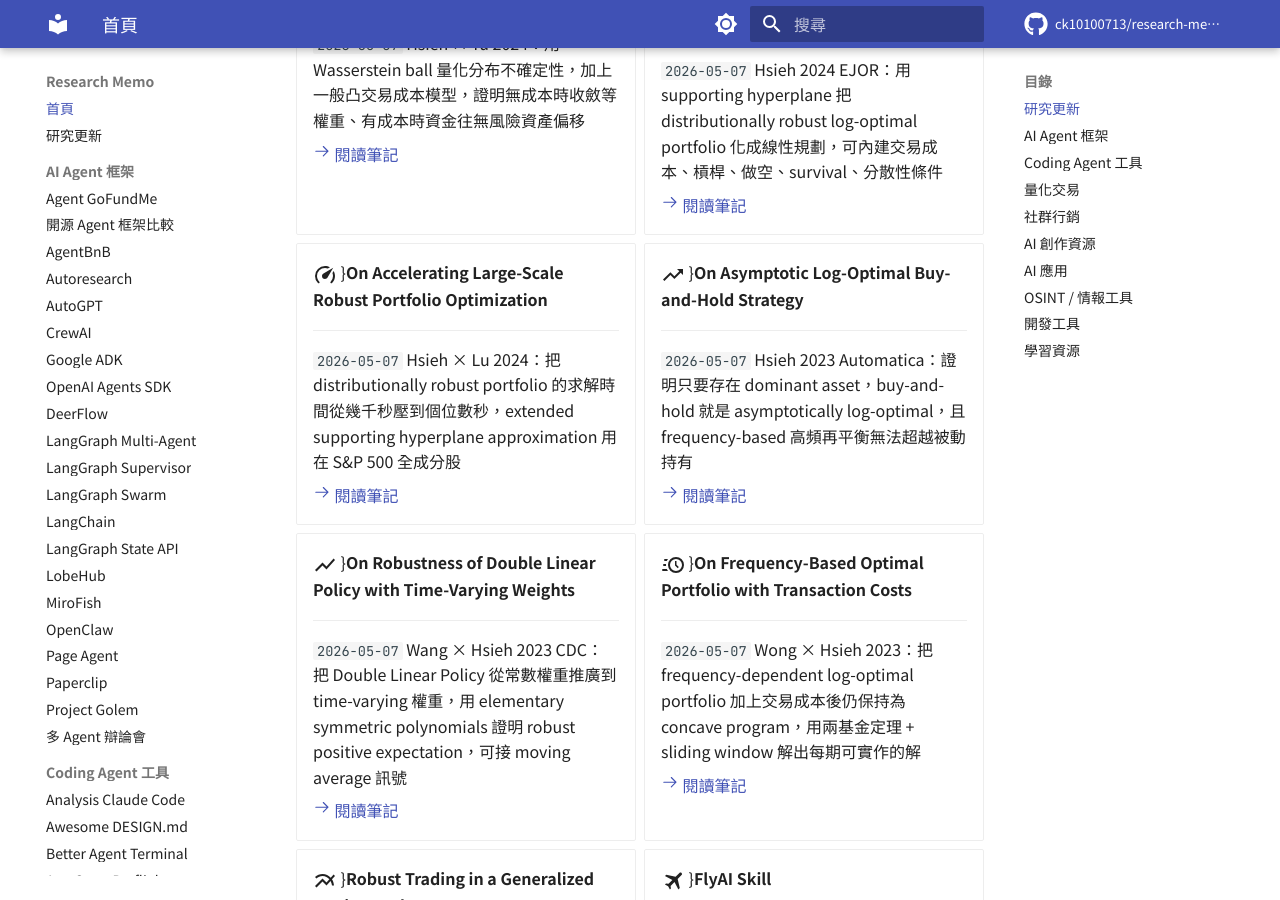
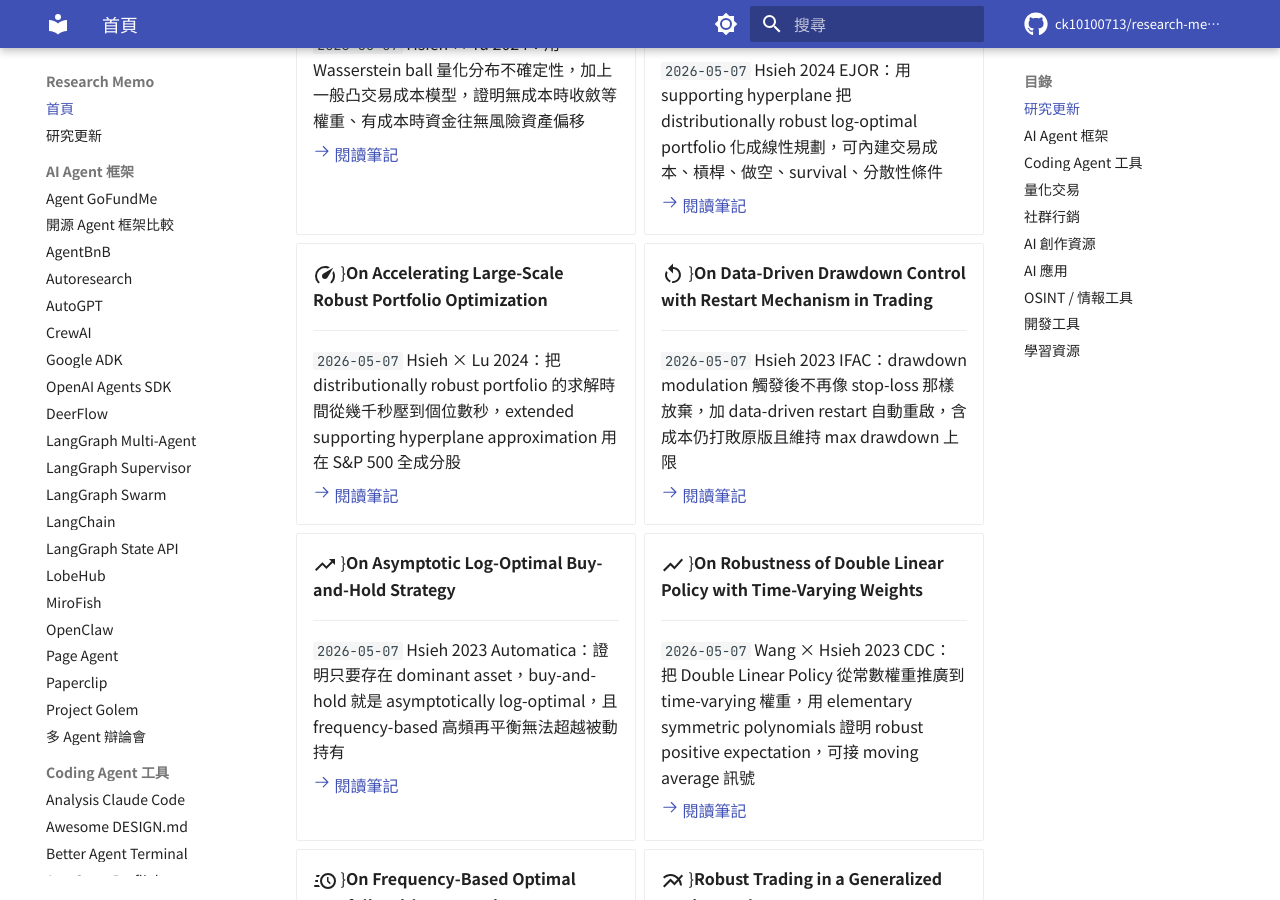
Before and after one commit to ck10100713/research-memo, an MkDocs documentation site: the page built from docs/index.md, in a window 1280 px wide and 900 px high, scrolled down 436 px. Built offline with MkDocs 1.6.1 and Material for MkDocs 9.7.7, drawn with Linux system fonts in a browser that asks for light colours; comment, search, counter and statistics services are not loaded; some of the changed text lies outside the part shown.

Commit message:
Add research note: On Data-Driven Drawdown Control with Restart Mechanism (Hsieh 2023 IFAC) — drawdown modulation 加 data-driven restart 自動重啟、跨股票 ETF + 加密貨幣含成本仍超越原版 [Hsieh #8/32]

```diff
--- a/docs/index.md
+++ b/docs/index.md
@@ -33,6 +33,14 @@
     `2026-05-07` Hsieh × Lu 2024：把 distributionally robust portfolio 的求解時間從幾千秒壓到個位數秒，extended supporting hyperplane approximation 用在 S&P 500 全成分股
 
     [:octicons-arrow-right-24: 閱讀筆記](accelerating-robust-portfolio-optimization.md)
+
+-   :material-restart:{{ .lg .middle }} **On Data-Driven Drawdown Control with Restart Mechanism in Trading**
+
+    ---
+
+    `2026-05-07` Hsieh 2023 IFAC：drawdown modulation 觸發後不再像 stop-loss 那樣放棄，加 data-driven restart 自動重啟，含成本仍打敗原版且維持 max drawdown 上限
+
+    [:octicons-arrow-right-24: 閱讀筆記](drawdown-control-restart-mechanism.md)
 
 -   :material-trending-up:{{ .lg .middle }} **On Asymptotic Log-Optimal Buy-and-Hold Strategy**
 
@@ -812,6 +812,14 @@
 
     [:octicons-arrow-right-24: 閱讀筆記](dlp-time-varying-weights.md)
 
+-   :material-restart:{{ .lg .middle }} **On Data-Driven Drawdown Control with Restart Mechanism in Trading**
+
+    ---
+
+    Hsieh 2023 IFAC：drawdown modulation 觸發後不再像 stop-loss 那樣放棄，加 data-driven restart 自動重啟，含成本仍打敗原版且維持 max drawdown 上限
+
+    [:octicons-arrow-right-24: 閱讀筆記](drawdown-control-restart-mechanism.md)
+
 -   :material-clock-fast:{{ .lg .middle }} **On Frequency-Based Optimal Portfolio with Transaction Costs**
 
     ---
--- a/mkdocs.yml
+++ b/mkdocs.yml
@@ -155,6 +155,7 @@ nav:
       - Asymptotic Log-Optimal Buy-and-Hold: asymptotic-log-optimal-buy-hold.md
       - Cost-Sensitive Distributionally Robust Portfolio: cost-sensitive-distributionally-robust-portfolio.md
       - DLP with Time-Varying Weights: dlp-time-varying-weights.md
+      - Drawdown Control with Restart Mechanism: drawdown-control-restart-mechanism.md
       - Frequency-Based Optimal Portfolio with Costs: frequency-based-optimal-portfolio-costs.md
       - Kronos: kronos.md
       - NOFX: nofx.md
```
Also changed, not shown: other parts of docs/index.md (+0 -8 lines), docs/drawdown-control-restart-mechanism.md (added, +57 -0 lines), docs/news.md (+4 -1 lines).
